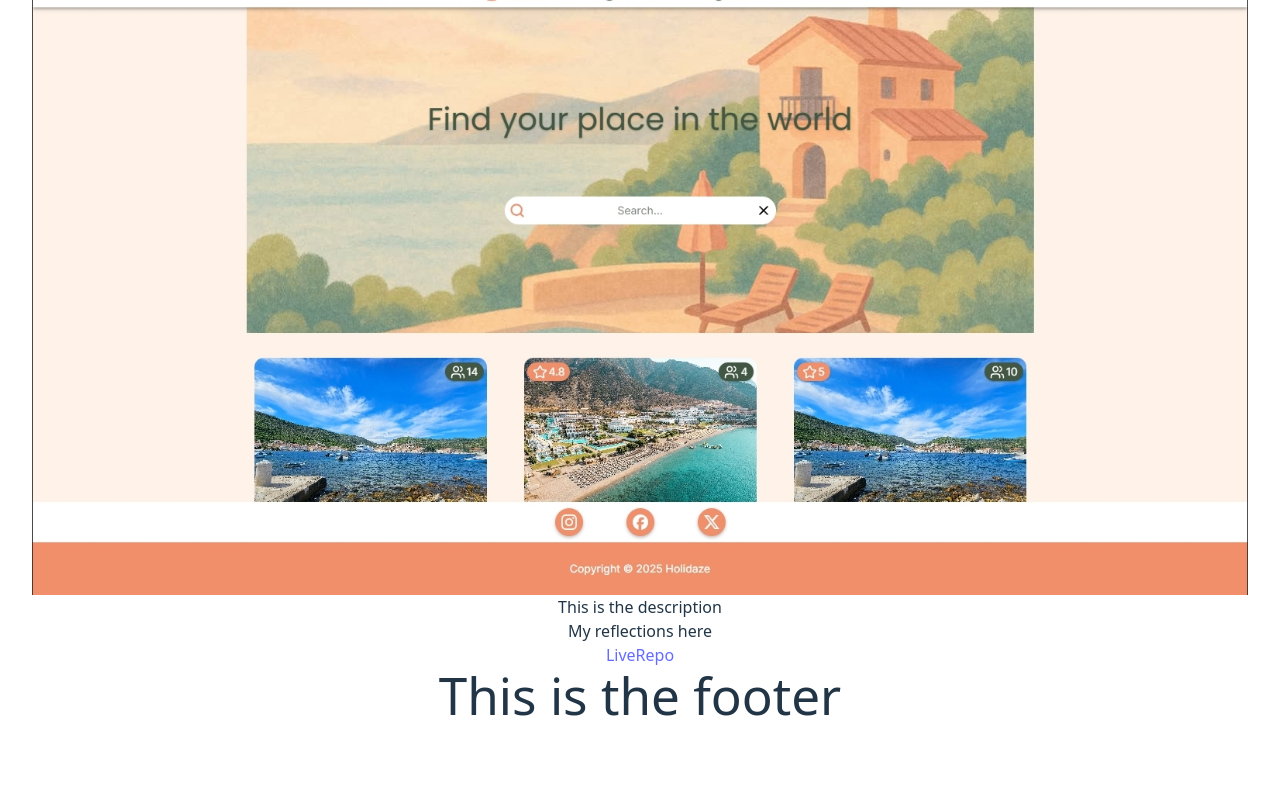
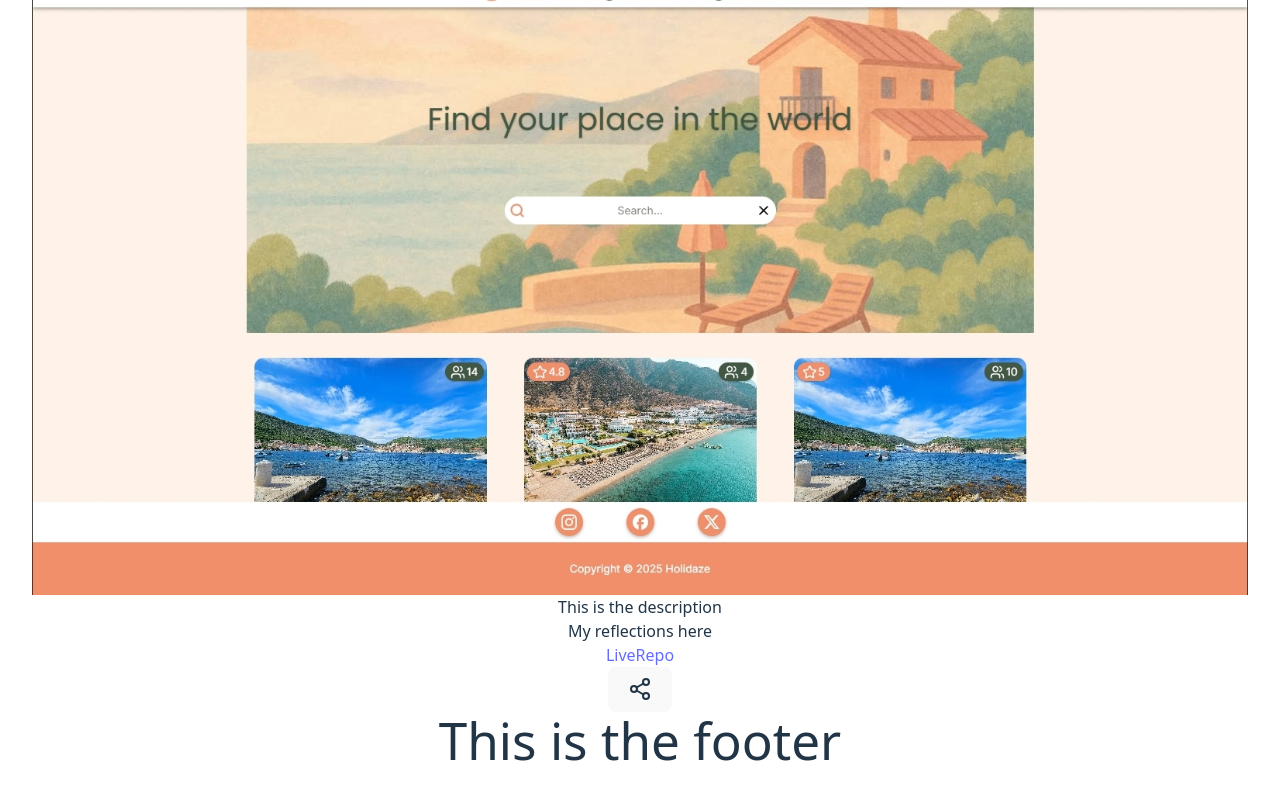
Before and after one commit to Inaelise/portfolio-2, a React (Vite) app: page /project/1 in a window 1280 px wide. Shown: the part 368-1168 px from the top of the page. Before the commit the page ends 1123 px from the top, so only its background shows below. Built offline with nearby package versions, Linux system fonts and the light colour scheme.

Commit message:
Adds share button that copies page link to clipboard and toast message

```diff
--- a/src/components/Project.jsx
+++ b/src/components/Project.jsx
@@ -1,15 +1,31 @@
 import { motion } from "framer-motion";
-import { useParams } from "react-router";
+import { useParams, useLocation } from "react-router";
 import { projectData } from "../projectData";
+import { useState } from "react";
+import { Share2 } from "lucide-react";
 
 export default function Project() {
+  const { id } = useParams();
+  const location = useLocation();
+  const [toast, setToast] = useState(false);
+
   const MotionMain = motion.main;
-  const { id } = useParams();
   const project = projectData.find((p) => p.id === parseInt(id));
 
   if (!project) {
     return <p>No project found.</p>;
   }
+
+  const handleShare = async () => {
+    const url = `${window.location.origin}${location.pathname}`;
+    try {
+      await navigator.clipboard.writeText(url);
+      setToast(true);
+      setTimeout(() => setToast(false), 2000);
+    } catch (error) {
+      console.error("Failed to copy link:", error);
+    }
+  };
 
   return (
     <MotionMain
@@ -26,6 +42,16 @@ export default function Project() {
         <a href={project.links.live}>Live</a>
         <a href={project.links.repo}>Repo</a>
       </div>
+      <div>
+        <button onClick={handleShare} title="Copy to clipboard">
+          <Share2 />
+        </button>
+      </div>
+      {toast && (
+        <div>
+          <p>Copied to clipboard!</p>
+        </div>
+      )}
     </MotionMain>
   );
 }
```
